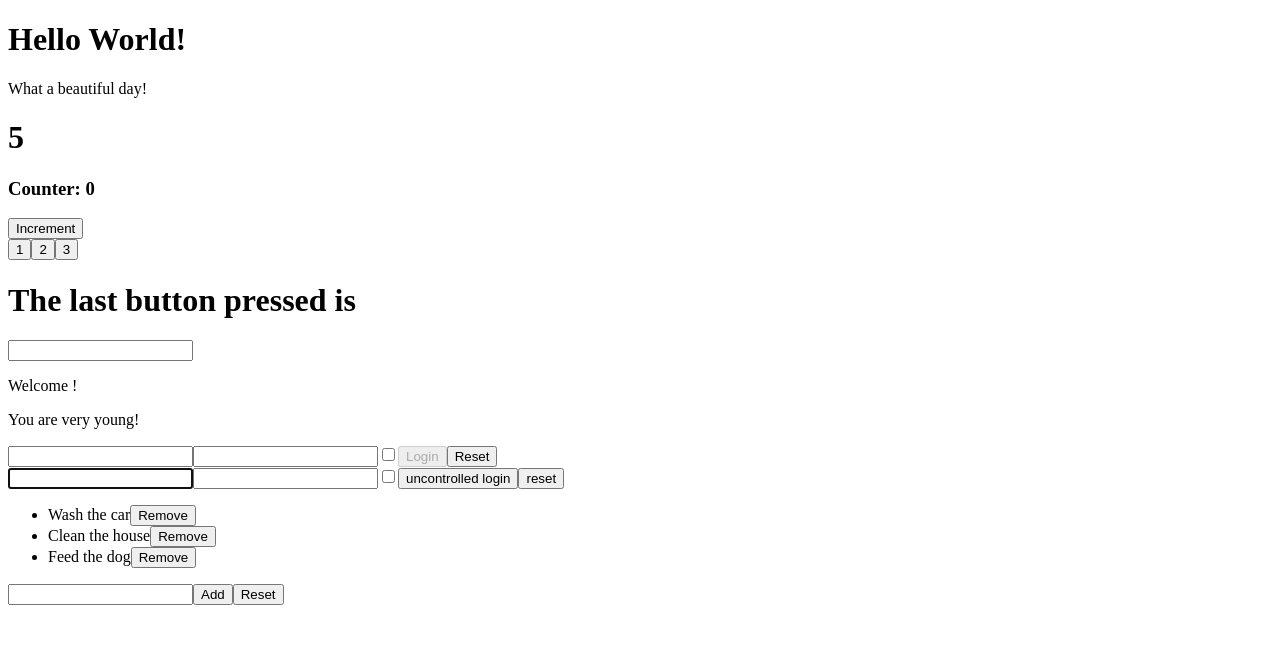
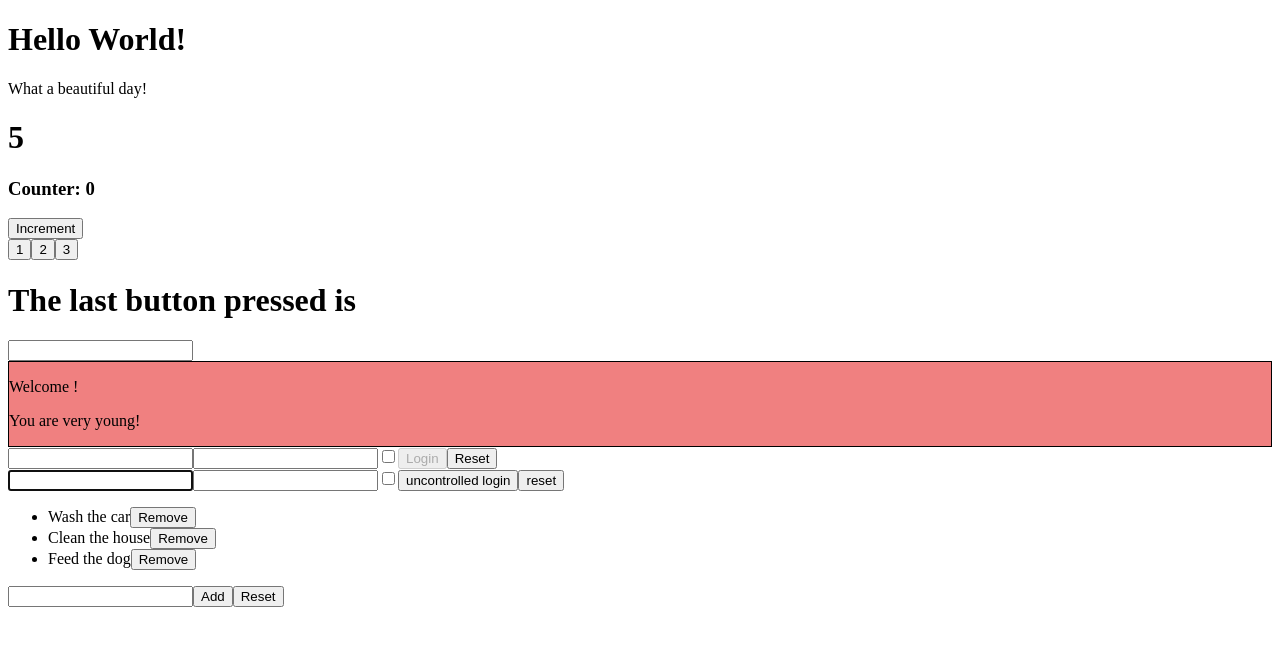
Before and after one commit to nicpes/react_exercises, a React (Create React App) app: page / in a window 1280 px wide. Shown: the top 646 px of the page. Built offline with nearby package versions, Linux system fonts and the light colour scheme.

Commit message:
styling-components-01

```diff
--- a/src/Welcome.js
+++ b/src/Welcome.js
@@ -4,7 +4,7 @@ import { Age } from "./Age";
 export class Welcome extends React.Component {
   render() {
     return (
-      <div>
+      <div className="welcome">
         <p>Welcome {this.props.name}!</p>
         {this.props.age > 18 ? (
           <Age age={this.props.age} />
--- /dev/null
+++ b/src/index.css
@@ -0,0 +1,4 @@
+.welcome{
+    background-color: lightcoral;
+    border: 1px solid black
+}
--- a/src/index.js
+++ b/src/index.js
@@ -1,4 +1,5 @@
 import React from "react";
 import ReactDOM from "react-dom";
 import { App } from "./App";
+import "./index.css";
 ReactDOM.render(<App />, document.querySelector("#root"));
```
